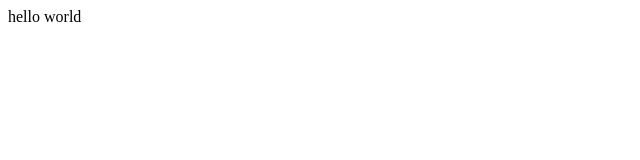
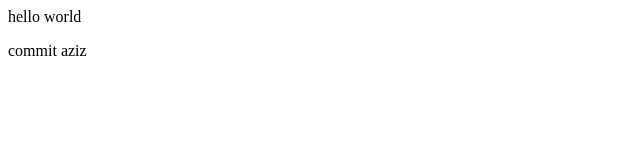
Before and after one commit to azizabtah/Recr, a plain HTML site: page index.html in a window 1280 px wide. Shown: the full height of the page, 0-640 px from the left. Drawn offline with Linux system fonts and the light colour scheme.

Commit message:
commit aziz

```diff
--- a/index.html
+++ b/index.html
@@ -8,5 +8,8 @@
   </head>
   <body>
     hello world
+    <p>
+      commit aziz
+    </p>
   </body>
 </html>
```
Also changed, not shown: style.css (added).
